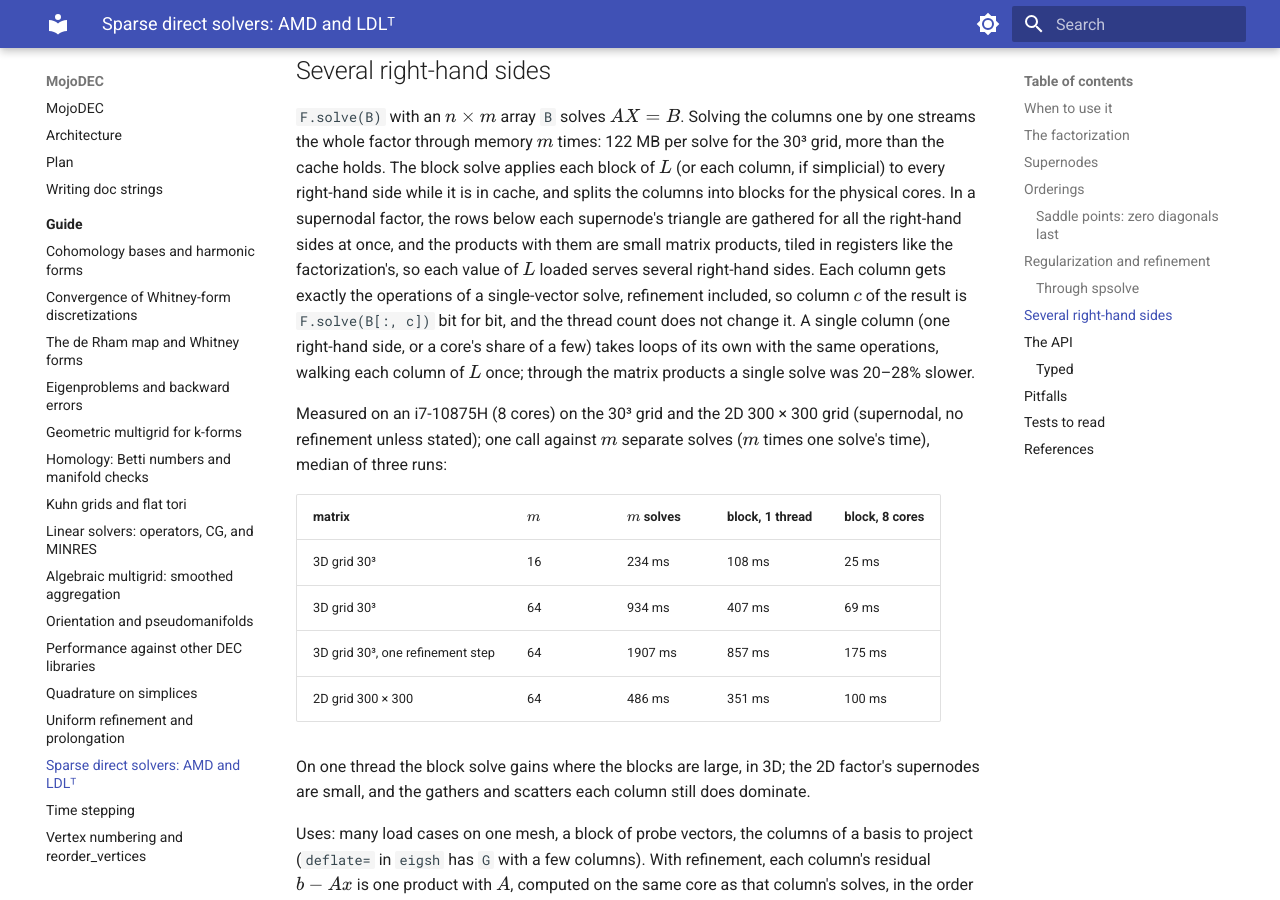
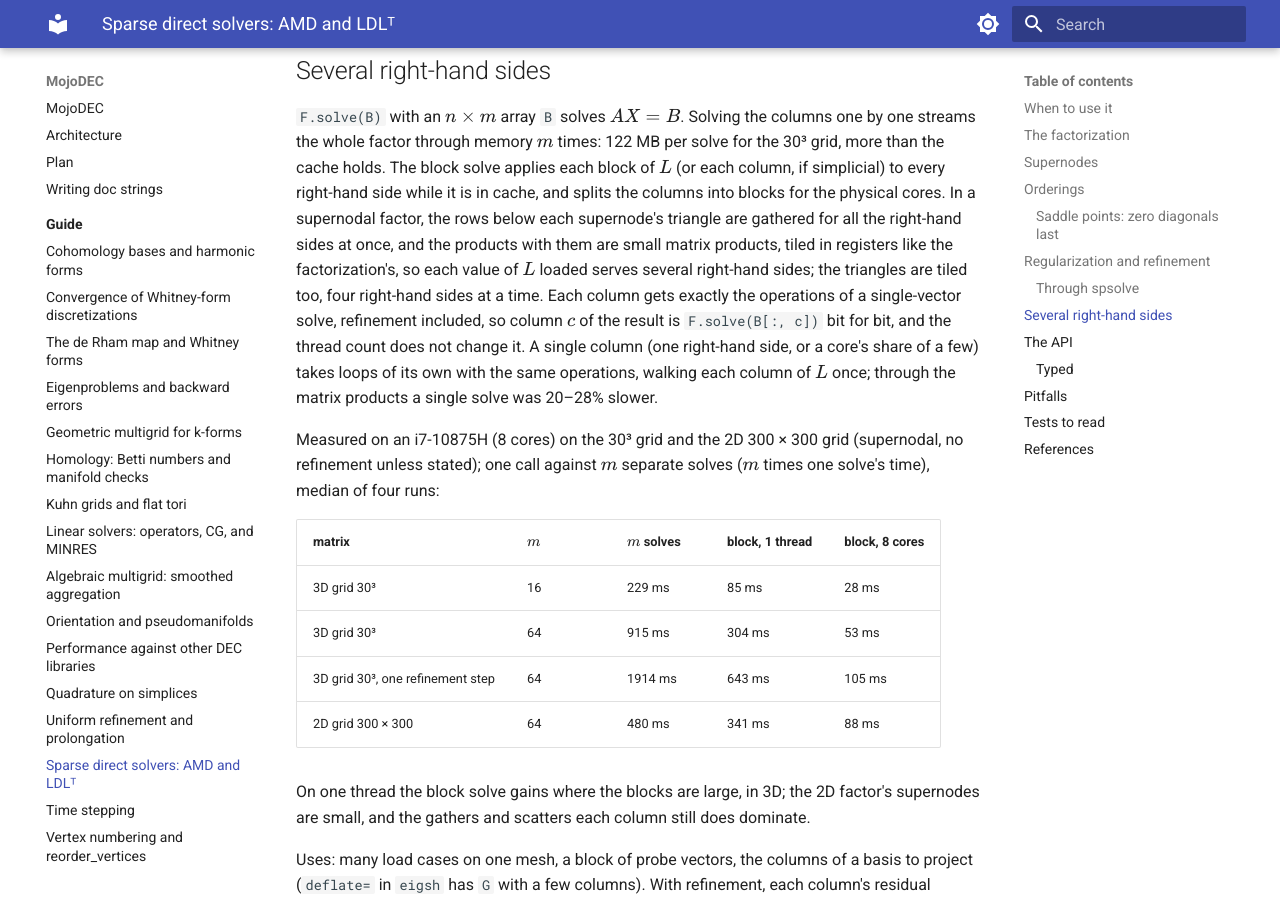
Before and after one commit to bpr/MojoDEC, an MkDocs documentation site: the page built from docs/guide/sparse-direct.md, in a window 1280 px wide and 900 px high, scrolled down 6762 px. Built offline with MkDocs 1.6.1 and Material for MkDocs 9.7.7, drawn with Linux system fonts in a browser that asks for light colours.

Commit message:
Block solves tile the supernode triangles four right-hand sides at a time (same bits; 3D m=64 23% faster)

```diff
--- a/docs/guide/sparse-direct.md
+++ b/docs/guide/sparse-direct.md
@@ -314,7 +314,8 @@ for the physical cores. In a supernodal factor, the rows below each
 supernode's triangle are gathered for all the right-hand sides at once,
 and the products with them are small matrix products, tiled in registers
 like the factorization's, so each value of $L$ loaded serves several
-right-hand sides. Each column gets exactly the operations of a
+right-hand sides; the triangles are tiled too, four right-hand sides at
+a time. Each column gets exactly the operations of a
 single-vector solve, refinement included, so column $c$ of the result is
 `F.solve(B[:, c])` bit for bit, and the thread count does not change it.
 A single column (one right-hand side, or a core's share of a few) takes
@@ -323,14 +324,14 @@ once; through the matrix products a single solve was 20–28% slower.
 
 Measured on an i7-10875H (8 cores) on the 30³ grid and the 2D 300 × 300
 grid (supernodal, no refinement unless stated); one call against $m$
-separate solves ($m$ times one solve's time), median of three runs:
+separate solves ($m$ times one solve's time), median of four runs:
 
 | matrix | $m$ | $m$ solves | block, 1 thread | block, 8 cores |
 |---|---|---|---|---|
-| 3D grid 30³ | 16 | 234 ms | 108 ms | 25 ms |
-| 3D grid 30³ | 64 | 934 ms | 407 ms | 69 ms |
-| 3D grid 30³, one refinement step | 64 | 1907 ms | 857 ms | 175 ms |
-| 2D grid 300 × 300 | 64 | 486 ms | 351 ms | 100 ms |
+| 3D grid 30³ | 16 | 229 ms | 85 ms | 28 ms |
+| 3D grid 30³ | 64 | 915 ms | 304 ms | 53 ms |
+| 3D grid 30³, one refinement step | 64 | 1914 ms | 643 ms | 105 ms |
+| 2D grid 300 × 300 | 64 | 480 ms | 341 ms | 88 ms |
 
 On one thread the block solve gains where the blocks are large, in 3D;
 the 2D factor's supernodes are small, and the gathers and scatters each
```
Also changed, not shown: AGENTS.md (+10 -4 lines), 1 other file.
